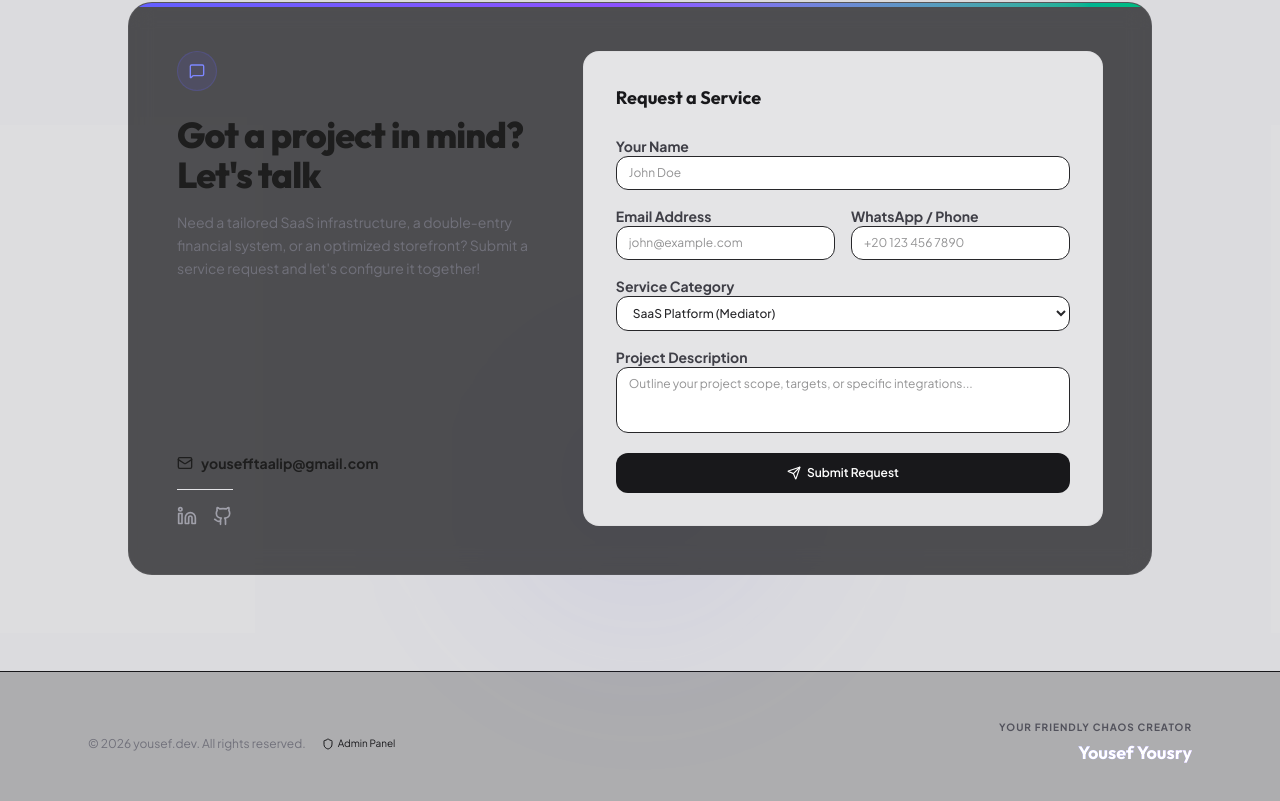
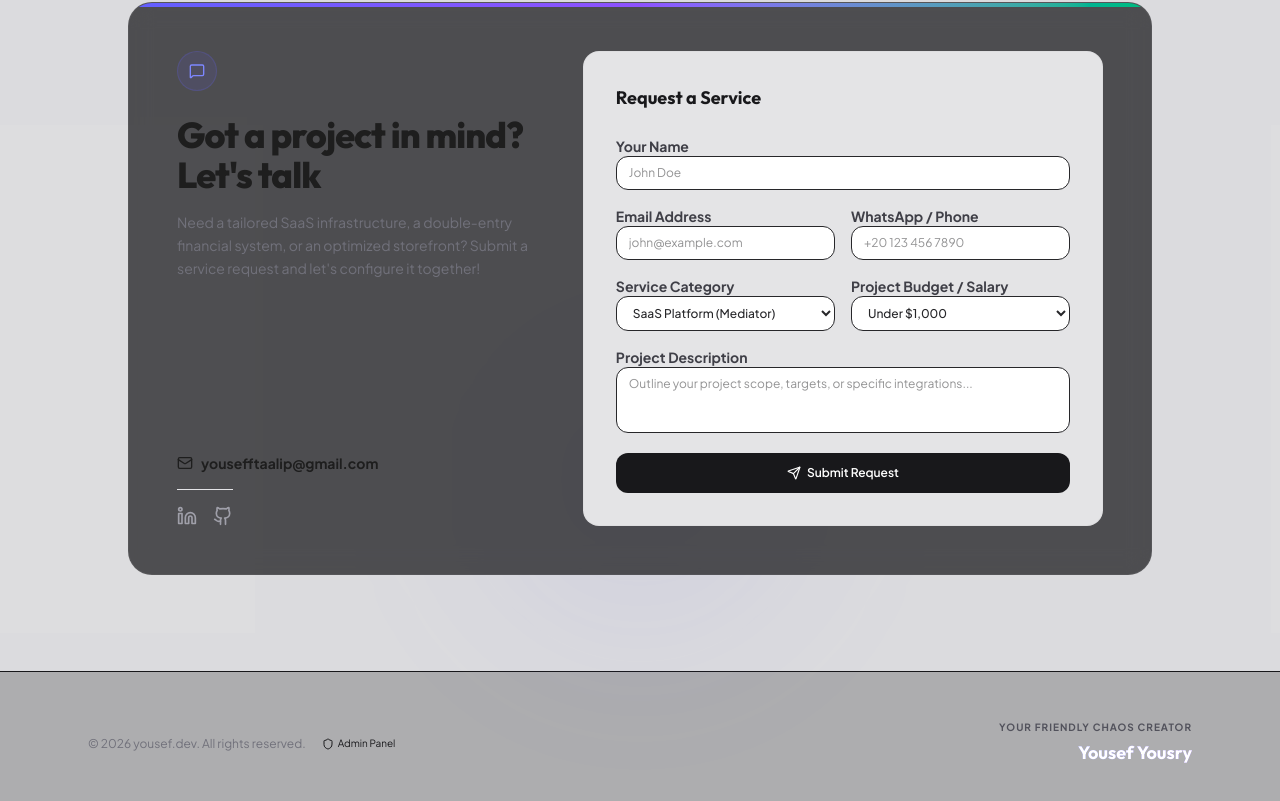
Before and after one commit to yousef-812/my_protofolio, a React (Vite) app: page / in a window 1280 px wide. Shown: the part 2924-3725 px from the top of the page. Built offline with nearby package versions, Linux system fonts and the light colour scheme.

Commit message:
Feature: Added Estimated Budget / Salary dropdown selector to Service Request Form and Admin Dashboard

```diff
--- a/src/components/AdminDashboard.jsx
+++ b/src/components/AdminDashboard.jsx
@@ -160,6 +160,13 @@ export default function AdminDashboard({ onClose }) {
                     <span className="text-[10px] uppercase font-bold tracking-wider px-2 py-0.5 rounded bg-zinc-950 border border-zinc-900 text-zinc-400">
                       {req.service}
                     </span>
+
+                    {req.budget && (
+                      <span className="text-[10px] font-bold tracking-wider px-2 py-0.5 rounded bg-indigo-500/10 border border-indigo-500/20 text-indigo-400">
+                        Budget: {req.budget}
+                      </span>
+                    )}
+
                     <span className="text-[10px] text-zinc-500">{new Date(req.date).toLocaleDateString()}</span>
                   </div>
                   <p className="text-xs md:text-sm text-zinc-350 leading-relaxed max-w-2xl">{req.message}</p>
--- a/src/components/Contact.jsx
+++ b/src/components/Contact.jsx
@@ -17,7 +17,14 @@ const LinkedinIcon = (props) => (
 );
 
 export default function Contact() {
-  const [formData, setFormData] = useState({ name: '', email: '', phone: '', service: 'SaaS Platform', message: '' });
+  const [formData, setFormData] = useState({
+    name: '',
+    email: '',
+    phone: '',
+    service: 'SaaS Platform',
+    budget: 'Under $1,000',
+    message: ''
+  });
   const [submitted, setSubmitted] = useState(false);
   const [validationError, setValidationError] = useState('');
 
@@ -48,7 +55,14 @@ export default function Contact() {
 
     // Show success state
     setSubmitted(true);
-    setFormData({ name: '', email: '', phone: '', service: 'SaaS Platform', message: '' });
+    setFormData({
+      name: '',
+      email: '',
+      phone: '',
+      service: 'SaaS Platform',
+      budget: 'Under $1,000',
+      message: ''
+    });
 
     setTimeout(() => {
       setSubmitted(false);
@@ -157,6 +171,8 @@ export default function Contact() {
                 </div>
               </div>
 
+              {/* Grid for Service Category & Estimated Budget */}
+              <div className="grid grid-cols-1 sm:grid-cols-2 gap-4">
                 <div className="space-y-1.5">
                   <label className="font-bold text-zinc-700">Service Category</label>
                   <select
@@ -170,6 +186,22 @@ export default function Contact() {
                     <option>E-Commerce Store (Angular SSR)</option>
                     <option>Custom Web Application</option>
                   </select>
+                </div>
+
+                <div className="space-y-1.5">
+                  <label className="font-bold text-zinc-700">Project Budget / Salary</label>
+                  <select
+                    value={formData.budget}
+                    onChange={(e) => setFormData({...formData, budget: e.target.value})}
+                    className="w-full px-3 py-2 bg-white border border-zinc-350 rounded-xl focus:border-indigo-500 focus:outline-none text-zinc-800 text-xs font-medium cursor-pointer"
+                  >
+                    <option>Under $1,000</option>
+                    <option>$1,000 - $3,000</option>
+                    <option>$3,000 - $5,000</option>
+                    <option>$5,000 - $10,000</option>
+                    <option>$10,000+</option>
+                  </select>
+                </div>
               </div>
 
               <div className="space-y-1.5">
```
Lines whose indentation alone changed are shown as unchanged.
